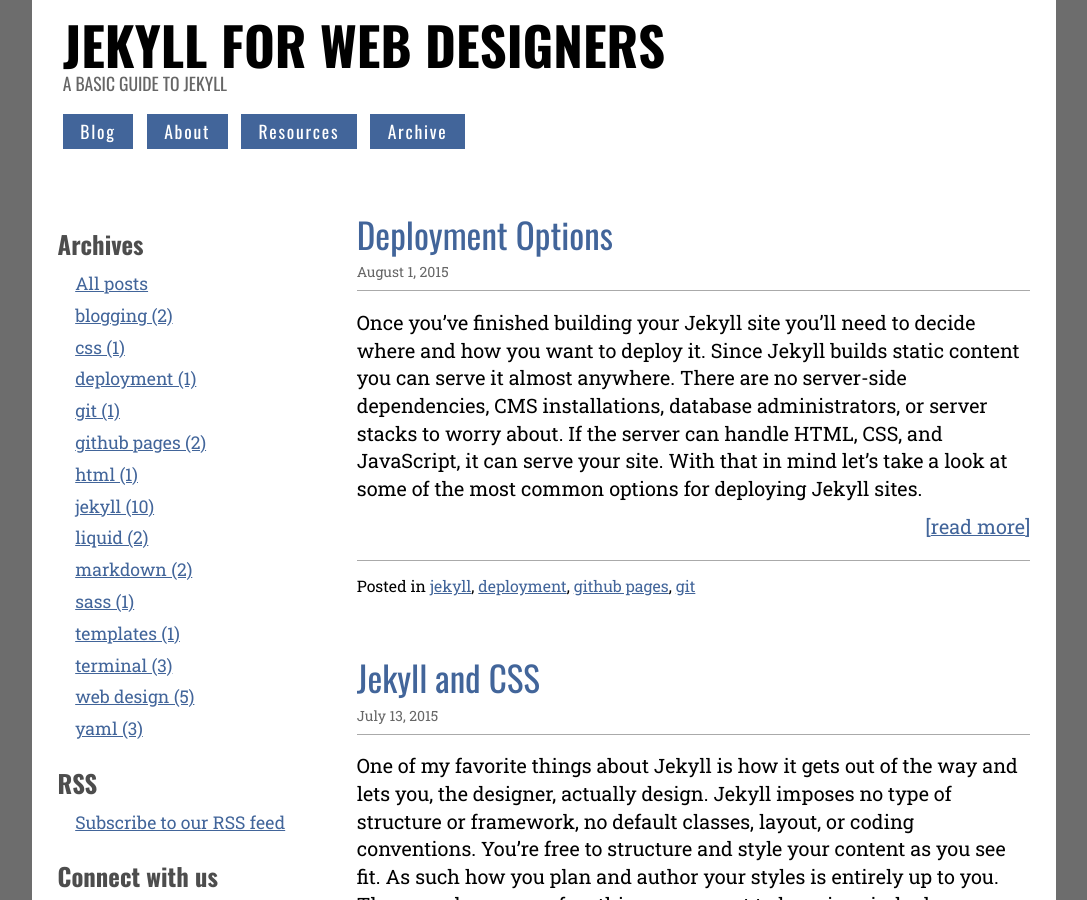
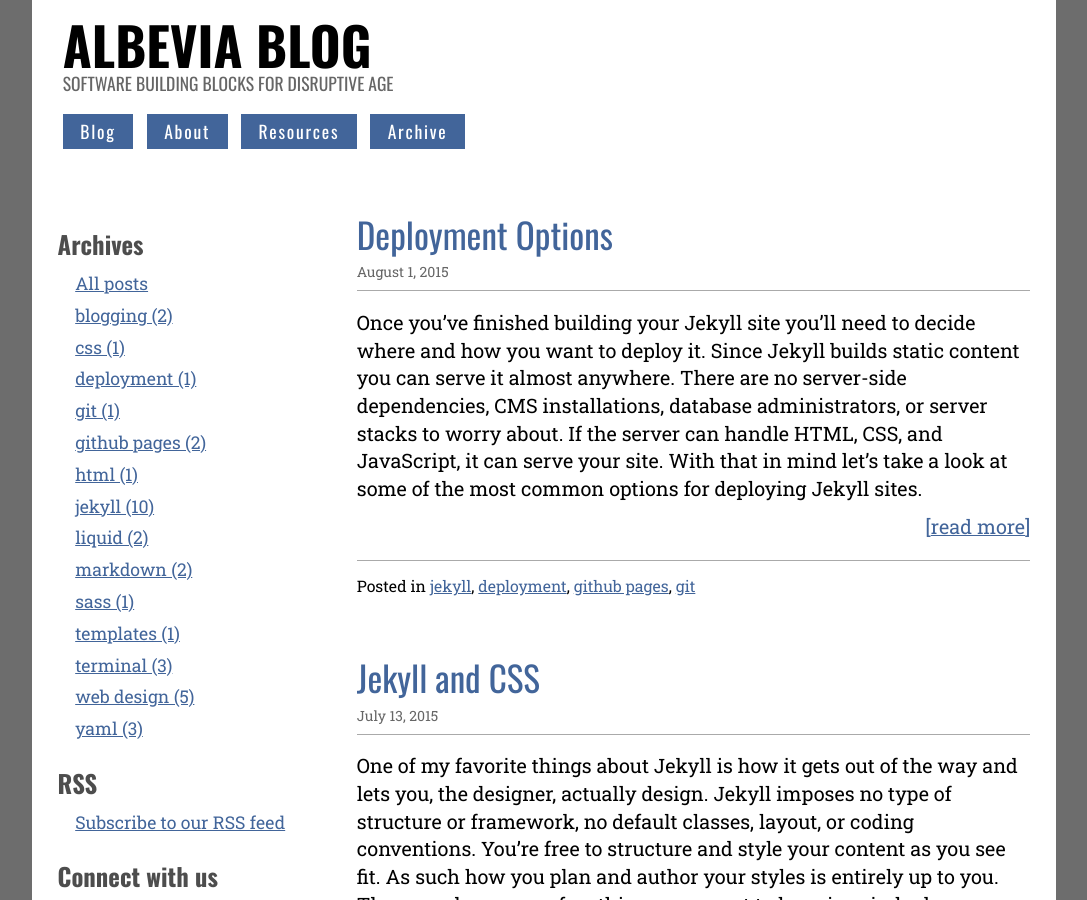
Before and after one commit to albevia/blog, a Jekyll site: the page built from index.html, in a window 1280 px wide and 900 px high. Shown: the whole window, without its empty margins (96-1183 px from the left). Built offline with Jekyll 4.4.1, drawn with Linux system fonts in a browser that asks for light colours; the list of posts is cut into pages by our own code.

Commit message:
New title

```diff
--- a/_config.yml
+++ b/_config.yml
@@ -1,9 +1,9 @@
 # Site settings
-title: Jekyll for Web Designers
+title: Albevia Blog
 description: "Companion blog to the lynda.com course, Jekyll for Web Designers. This site is designed to present Jekyll to web designers in a clear, concise way, and provide a resource and reference for those that are new to Jekyll."
 baseurl: "/blog"
 url: "http://albevia.github.io/blog"
-tagline: A basic guide to Jekyll
+tagline: Software Building Blocks for Disruptive Age
 
 # Build settings
 markdown: kramdown
```
